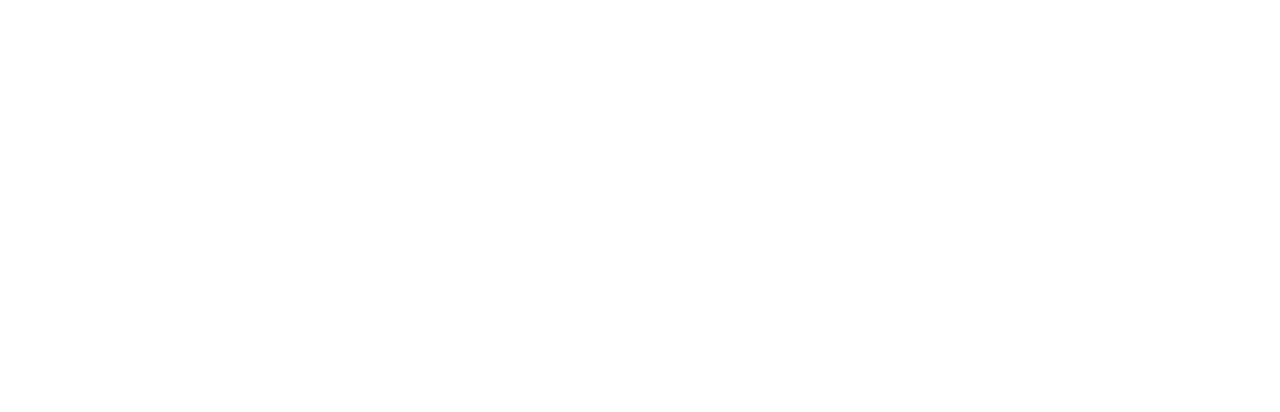
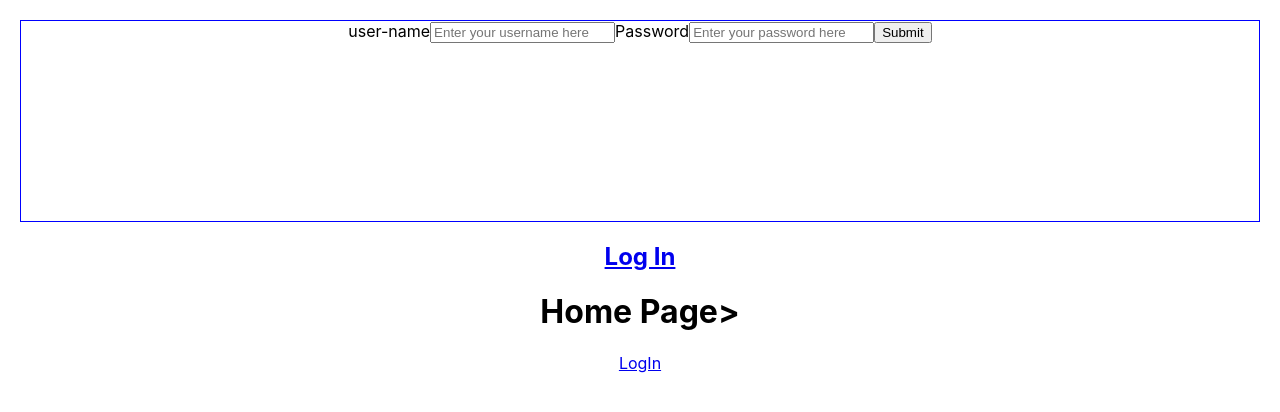
Before and after one commit to Build-Week-Prison-Skills/Front-End, a React (Create React App) app: page / in a window 1280 px wide. Shown: the top 412 px of the page. Built offline with nearby package versions, Linux system fonts and the light colour scheme.

Commit message:
Mdified the LogInForm.js and HomePage.js files

```diff
--- a/src/App.js
+++ b/src/App.js
@@ -1,8 +1,27 @@
 import React from "react";
 import "./App.css";
+import { BrowserRouter as Router, Switch, Route, Link } from "react-router-dom";
+import HomePage from "./components/HomePage";
+import LogInForm from "./components/LogInForm";
 
 function App() {
-  return <div className="App"></div>;
+  return (
+    <div className="App">
+      <LogInForm />
+      <nav>
+        <Link to="/">
+          <h1 className="log-in">Log In</h1>
+        </Link>
+      </nav>
+
+      <Switch>
+        <Route exact path="/">
+          <HomePage />
+        </Route>
+        <Route exact path="/LogIn"></Route>
+      </Switch>
+    </div>
+  );
 }
 
 export default App;
--- /dev/null
+++ b/src/components/HomePage.js
@@ -0,0 +1,13 @@
+import React from "react";
+import { Link } from "react-router-dom";
+import LogInForm from "./components/LogInForm";
+
+const HomePage = () => (
+  <div>
+    <h1>Home Page></h1>
+
+    <Link to="/LogIn">LogIn</Link>
+  </div>
+);
+
+export default HomePage;
--- /dev/null
+++ b/src/components/LogInForm.js
@@ -0,0 +1,74 @@
+import React, { useState } from "react";
+import axios from "axios";
+import styled from "styled-components";
+import { Formik, Form, Field, ErrorMessage } from "formik";
+import * as Yup from "yup";
+
+const StyledLogin = styled.div`
+  border: 1px blue solid;
+  height: 200px;
+  display: flex;
+  flex-direction: column;
+  align-content: flex-end;
+  margin: 20px;
+`;
+
+
+const initialState = {
+  username: "",
+  password: ""
+};
+const validationSchema = Yup.object().shape({
+  username: Yup.string().required("Please enter a username"),
+  password: Yup.string().required("Please enter a password")
+});
+
+export default function LogInForm(props) {
+  function handleSubmit(values, actions) {
+    axios
+      .post("https://prisonerbw.herokuapp.com/api/auth/login", values)
+      .then(response => {
+        console.log(response);
+
+        console.log(props);
+        actions.resetForm();
+      })
+      .catch(e => console.log(e))
+      .finally(() => {
+        console.log("Axios request finished.");
+      });
+  }
+
+  return (
+    <StyledLogin>
+      <Formik
+        //onSubmit={handleSubmit}
+        initialValues={initialState}
+        validationSchema={validationSchema}
+      >
+        <Form>
+          {/* username */}
+          <label htmlFor="user-name">user-name</label>
+          <Field
+            type="text"
+            id="user-name"
+            name="username"
+            placeholder="Enter your username here"
+          />
+          <ErrorMessage name="email" component="div" className="error" />
+          {/* Password */}
+          <label htmlFor="password">Password</label>
+          <Field
+            type="password"
+            id="password"
+            name="password"
+            placeholder="Enter your password here"
+          />
+          <ErrorMessage name="password" component="div" className="error" />
+          <button type="submit">Submit</button>
+        </Form>
+      </Formik>
+      </StyledLogin>
+
+  );
+}
--- a/src/index.js
+++ b/src/index.js
@@ -3,6 +3,13 @@
 import "./index.css";
 import App from "./App";
 import * as serviceWorker from "./serviceWorker";
+import { BrowserRouter as Router } from "react-router-dom";
 
-ReactDOM.render(<App />, document.getElementById("root"));
+
+ReactDOM.render(
+<Router>
+<App />
+</Router>,
+
+document.getElementById("root"));
 serviceWorker.unregister();
```
Also changed, not shown: package.json (+10 -1 lines), 2 other files (tests, documents, lock files or other folders).
